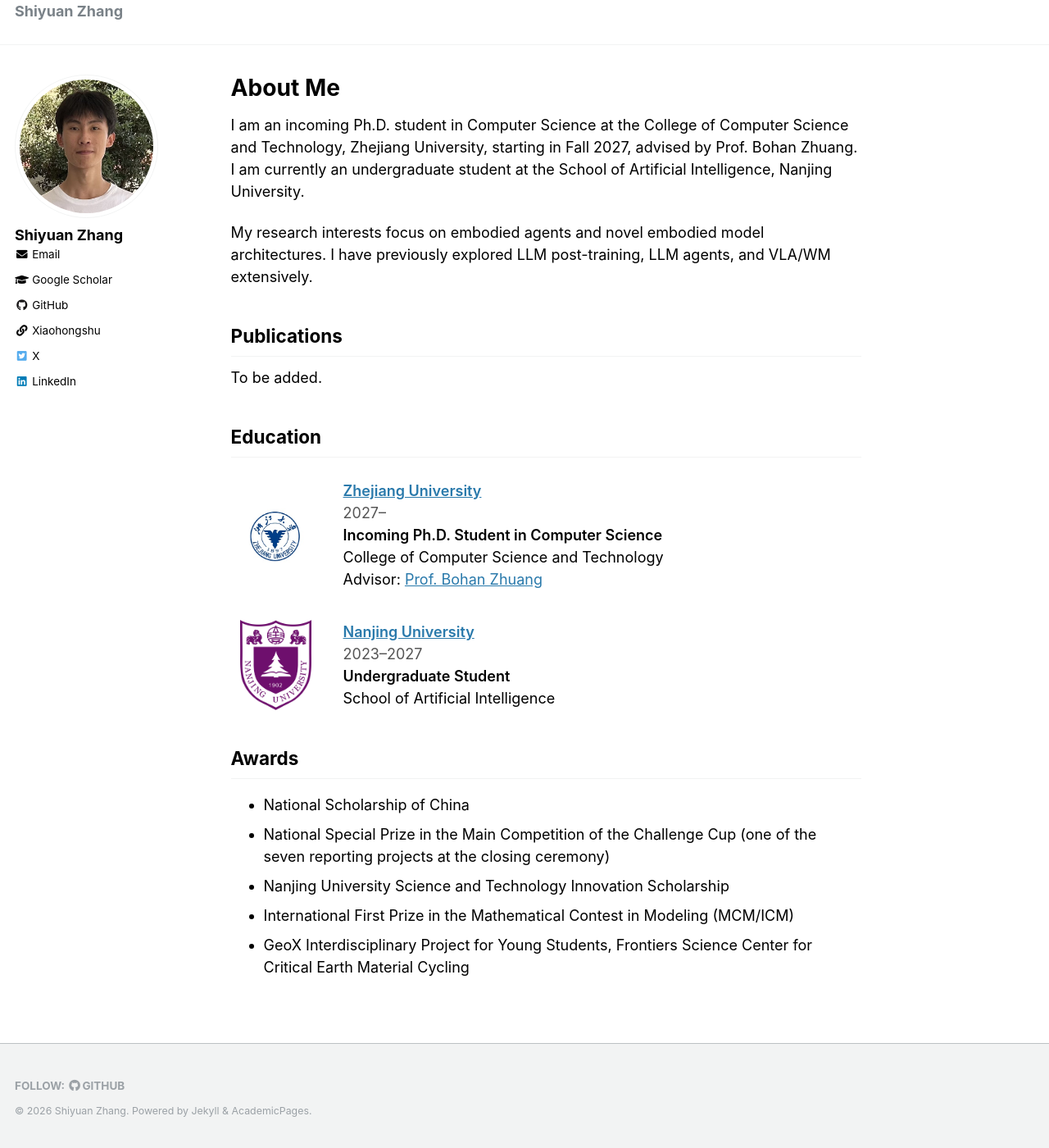
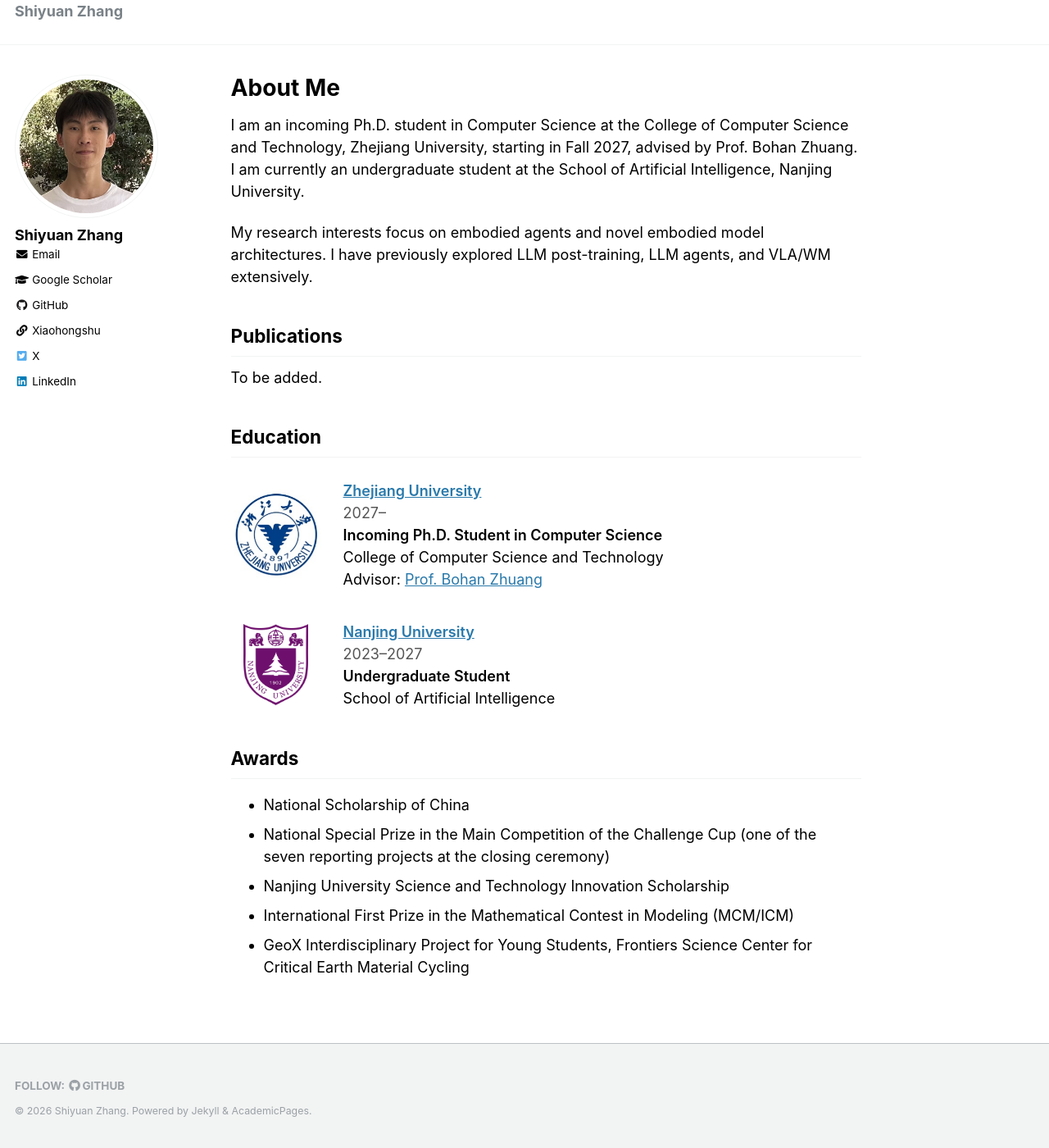
Before and after one commit to shiyuanzhang/shiyuanzhang.github.io, a Jekyll site: the page built from _pages/about.md, in a window 1280 px wide and 1400 px high, scrolled down 27 px. Shown: the whole window at 82% size. Built offline with Jekyll 4.4.1, drawn with Linux system fonts in a browser that asks for light colours.

Commit message:
Align university logo artwork and refresh complete NJU image

```diff
--- a/_pages/about.md
+++ b/_pages/about.md
@@ -35,7 +35,7 @@
 %}
 
 {% include experience-entry.html
-  logo="/images/nanjing-university-logo.jpg"
+  logo="/images/nanjing-university-logo-v2.jpg"
   institution="Nanjing University"
   institution_url="https://www.nju.edu.cn/en/"
   dates="2023–2027"
--- a/assets/css/main.scss
+++ b/assets/css/main.scss
@@ -42,8 +42,9 @@
 
 /* Experience rows: institution logo on the left, details on the right. */
 .experience-entry {
+  --experience-logo-size: 110px;
   display: grid;
-  grid-template-columns: 110px minmax(0, 1fr);
+  grid-template-columns: var(--experience-logo-size) minmax(0, 1fr);
   gap: 1.5rem;
   align-items: center;
   margin: 1.5rem 0 2rem;
@@ -52,15 +53,36 @@
   display: flex;
   align-items: center;
   justify-content: center;
+  width: var(--experience-logo-size);
+  height: var(--experience-logo-size);
+  overflow: hidden;
+}
+.experience-entry__logo a {
+  display: flex;
+  align-items: center;
+  justify-content: center;
+  width: 100%;
+  height: 100%;
 }
 .experience-entry__logo img {
   display: block;
-  width: auto;
-  max-width: 110px;
-  max-height: 110px;
-  height: auto;
+  flex-shrink: 0;
+  width: 100%;
+  height: 100%;
+  max-width: none;
+  max-height: none;
+  padding: 5%;
+  box-sizing: border-box;
   margin: 0;
+  border-radius: 0;
   object-fit: contain;
+}
+/* The supplied ZJU file has wide white margins. Match the artwork height
+   to the NJU emblem while trimming only the surrounding blank space. */
+.experience-entry__logo img[src*="zhejiang-university-logo"] {
+  padding: 0;
+  object-fit: cover;
+  transform: translate(2.4%, -2.5%) scale(1.31);
 }
 .experience-entry__institution { font-weight: 600; }
 .experience-entry__dates { color: #555; }
@@ -69,8 +91,7 @@
 .experience-entry__body { overflow-wrap: anywhere; }
 .experience-entry--text-only { grid-template-columns: minmax(0, 1fr); }
 @media (max-width: 480px) {
-  .experience-entry { grid-template-columns: 72px minmax(0, 1fr); gap: 1rem; }
-  .experience-entry__logo img { max-width: 72px; max-height: 72px; }
+  .experience-entry { --experience-logo-size: 72px; gap: 1rem; }
   .experience-entry--text-only { grid-template-columns: minmax(0, 1fr); }
 }
 
```
Also changed, not shown: images/nanjing-university-logo-v2.jpg (added).
